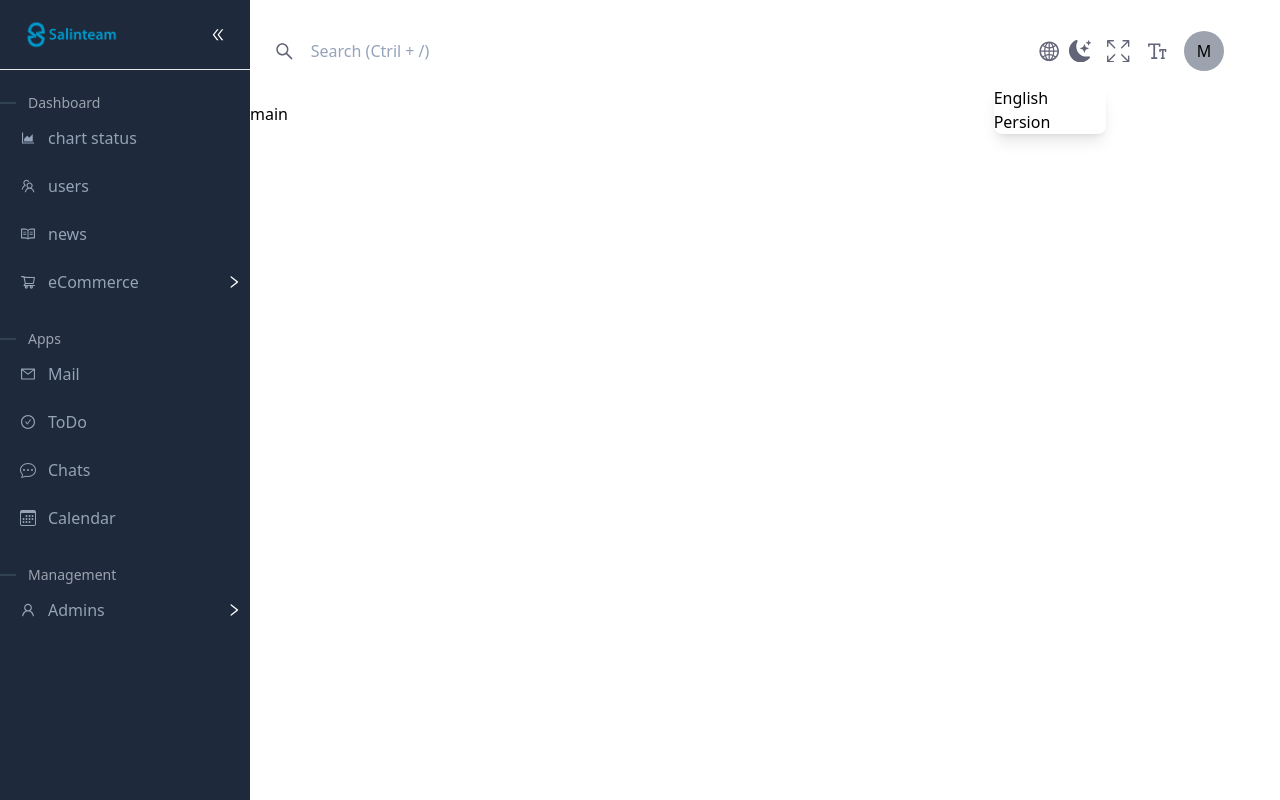
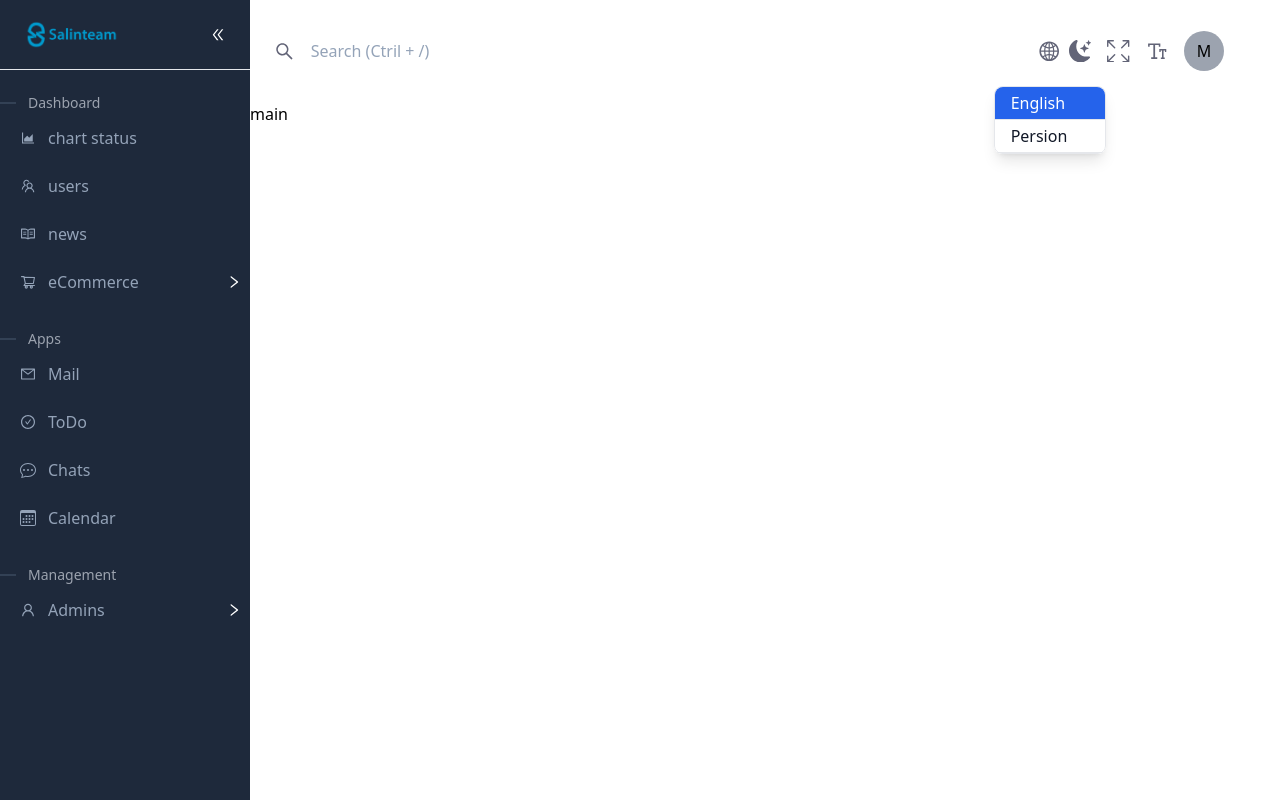
Before and after one commit to mahdi-rwx/admin-panel, a React (Create React App) app: page / in a window 1280 px wide. Both pictures are taken after a click on the element 1049 px from the left and 51 px from the top of the page. Built offline with nearby package versions, Linux system fonts and the light colour scheme.

Commit message:
create list components

```diff
--- a/src/common/header/components/Actions.tsx
+++ b/src/common/header/components/Actions.tsx
@@ -1,32 +1,8 @@
 import { Fragment, memo } from "react";
-import { AiOutlineFontSize, AiOutlineGlobal } from "react-icons/ai";
+import { AiOutlineFontSize } from "react-icons/ai";
 import { BsArrowsFullscreen, BsFillMoonStarsFill } from "react-icons/bs";
-import Paper from "../../../components/paper/Paper";
-import Popover from "../../../components/popover/Popover";
-import PopoverContent from "../../../components/popover/PopoverContent";
-import PopoverToggle from "../../../components/popover/PopoverToggle";
-const ChangeLanguage = memo(() => {
-  return (
-    <Popover>
-      <PopoverToggle>
-        <span
-          className="mx-2 cursor-pointer"
-          onClick={() => console.log("change language")}
-        >
-          <AiOutlineGlobal size={"1.4rem"} color={"#626477"} />
-        </span>
-      </PopoverToggle>
-      <PopoverContent>
-        <Paper className="absolute left-1/2 top-full -translate-x-1/2 w-28">
-          <ul>
-            <li>English</li>
-            <li>Persion</li>
-          </ul>
-        </Paper>
-      </PopoverContent>
-    </Popover>
-  );
-});
+import ChangeLanguage from "./ChangeLanguage";
+
 const Mode = memo(() => {
   return (
     <span className="mx-2 cursor-pointer" onClick={() => console.log("mode")}>
--- /dev/null
+++ b/src/common/header/components/ChangeLanguage.tsx
@@ -0,0 +1,43 @@
+import { useMemo } from "react";
+import { AiOutlineGlobal } from "react-icons/ai";
+import List from "../../../components/list/List";
+import Paper from "../../../components/paper/Paper";
+import Popover from "../../../components/popover/Popover";
+import PopoverContent from "../../../components/popover/PopoverContent";
+import PopoverToggle from "../../../components/popover/PopoverToggle";
+
+const ChangeLanguage = () => {
+  const data = useMemo(
+    () => [
+      {
+        id: 1,
+        content: <span>English</span>,
+        active: true,
+      },
+      {
+        id: 2,
+        content: <span>Persion</span>,
+      },
+    ],
+    []
+  );
+  return (
+    <Popover>
+      <PopoverToggle>
+        <span
+          className="mx-2 cursor-pointer"
+          onClick={() => console.log("change language")}
+        >
+          <AiOutlineGlobal size={"1.4rem"} color={"#626477"} />
+        </span>
+      </PopoverToggle>
+      <PopoverContent>
+        <Paper className="absolute left-1/2 top-full -translate-x-1/2 w-28">
+          <List data={data} hover={true} />
+        </Paper>
+      </PopoverContent>
+    </Popover>
+  );
+};
+
+export default ChangeLanguage;
--- /dev/null
+++ b/src/components/list/List.tsx
@@ -0,0 +1,44 @@
+import classNames from "classnames";
+import { FC } from "react";
+interface IData {
+  id: number;
+  content: string | JSX.Element | JSX.Element[];
+  active?: boolean;
+  disabled?: boolean;
+}
+interface Props {
+  data: IData[];
+  className?: string;
+  classNameItem?: string;
+  hover?: boolean;
+}
+const List: FC<Props> = ({ data, className, classNameItem, hover }) => {
+  return (
+    <div className={classNames(className, "list flex justify-center")}>
+      <ul className="bg-white rounded-lg border border-gray-200 w-full text-gray-900">
+        {data.length > 0 &&
+          data.map((item: IData) => {
+            return (
+              <li
+                className={classNames(
+                  classNameItem,
+                  "px-4 py-1 border-b border-gray-200 w-full rounded-t-lg select-none",
+                  {
+                    "bg-blue-600 text-white": item.active,
+                    "text-gray-400 cursor-default": item.disabled,
+                    "hover:bg-gray-100 hover:text-gray-500 transition duration-500 cursor-pointer":
+                      hover && !item.disabled && !item.active,
+                  }
+                )}
+                key={item.id}
+              >
+                {item.content}
+              </li>
+            );
+          })}
+      </ul>
+    </div>
+  );
+};
+
+export default List;
--- a/src/components/popover/Popover.tsx
+++ b/src/components/popover/Popover.tsx
@@ -1,9 +1,13 @@
 import { Children, cloneElement, FC, ReactNode } from "react";
 import useToggle from "../../hooks/useToggle";
+import CSS from "csstype";
+import classNames from "classnames";
 interface Props {
   children: ReactNode;
+  className?: string;
+  style?: CSS.Properties;
 }
-const Popover: FC<Props> = ({ children }) => {
+const Popover: FC<Props> = ({ className, style, children }) => {
   const {
     state: activePopover,
     close: closePopover,
@@ -19,7 +23,11 @@ const Popover: FC<Props> = ({ children }) => {
     });
     return clone;
   });
-  return <div className="relative">{childNode}</div>;
+  return (
+    <div style={style} className={classNames(className, "relative")}>
+      {childNode}
+    </div>
+  );
 };
 
 export default Popover;
--- a/src/components/popover/PopoverContent.tsx
+++ b/src/components/popover/PopoverContent.tsx
@@ -1,4 +1,4 @@
-import { FC, useRef } from "react";
+import { Children, cloneElement, FC, useRef } from "react";
 import useOnClickOutside from "../../hooks/useClickOutSide";
 interface Props {
   children: JSX.Element | JSX.Element[];
@@ -12,11 +12,19 @@ const PopoverContent: FC<Props> = ({
 }) => {
   const refClosePopover = useRef(null);
   useOnClickOutside(refClosePopover, closePopover);
-  return activePopover ? (
-    <div className="content-popover" ref={refClosePopover}>
-      {children}
-    </div>
-  ) : null;
+  const childNode = Children.map(children, (child: any) => {
+    const clone = cloneElement(child, {
+      closePopover,
+    });
+    return clone;
+  });
+  return (
+    activePopover && (
+      <div className="content-popover" ref={refClosePopover}>
+        {childNode}
+      </div>
+    )
+  );
 };
 
 export default PopoverContent;
```
